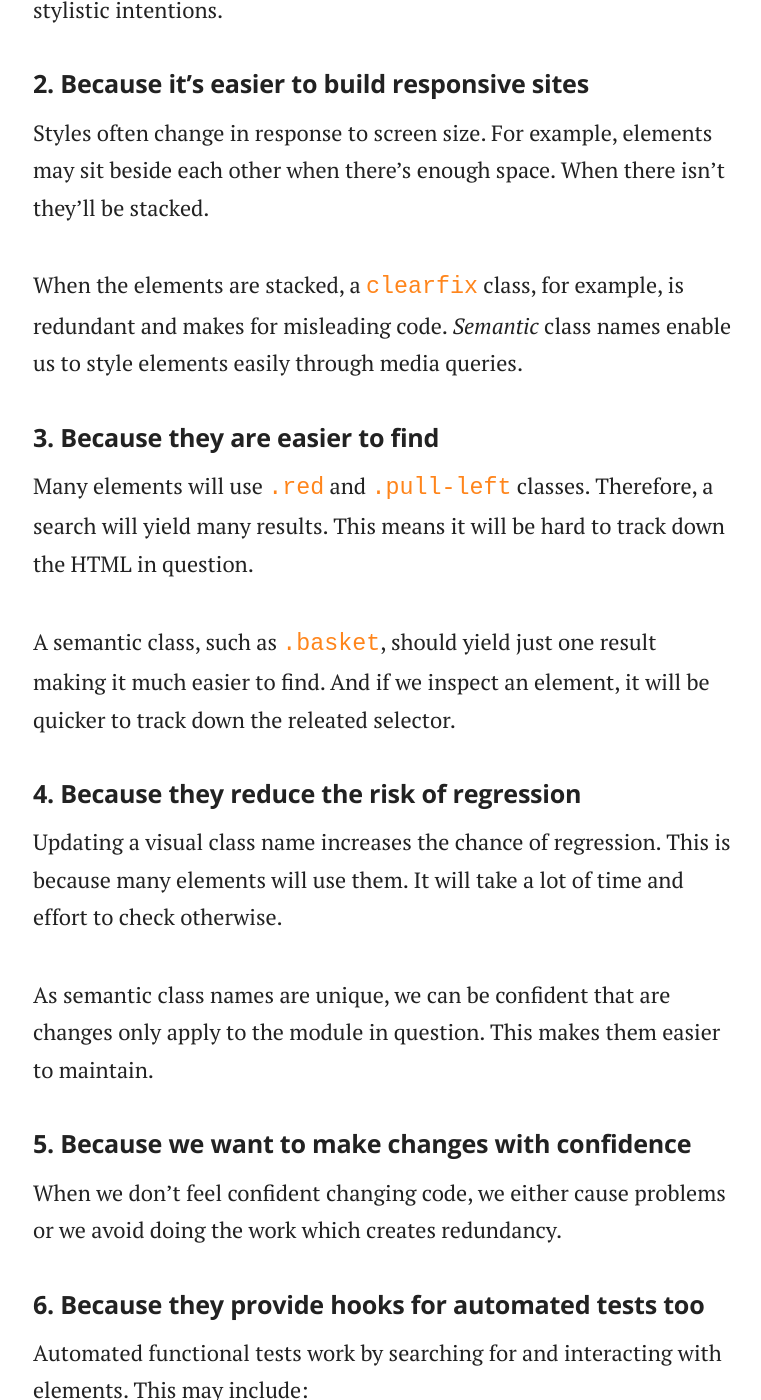
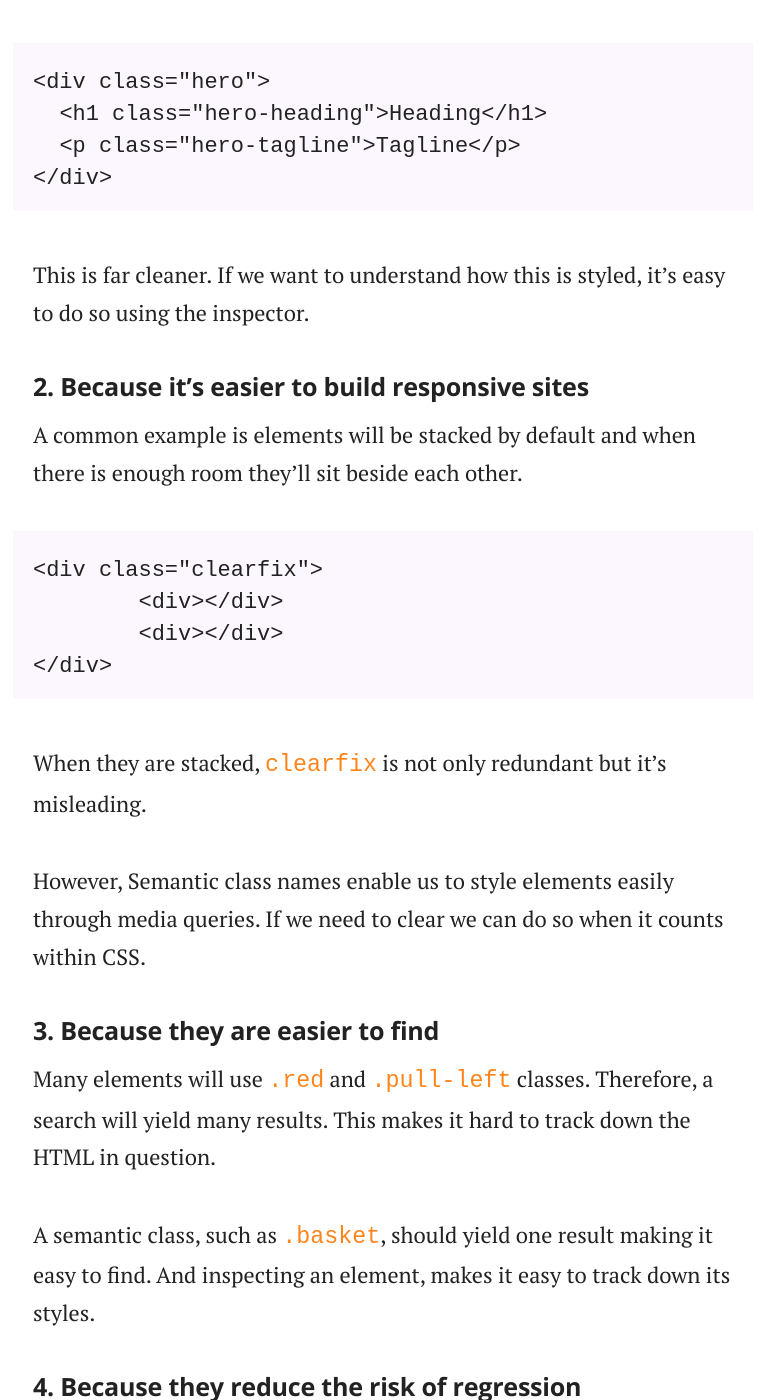
Before and after one commit to adamsilver/maintainablecss.com-jekyll, a Jekyll site: the page built from _chapters/02-semantics.md, in a window 1280 px wide and 1400 px high, scrolled down 2557 px. Shown: the whole window, without its empty margins (257-1018 px from the left). Built offline with Jekyll 4.4.1, drawn with Linux system fonts in a browser that asks for light colours; some of the changed text lies outside the part shown.

Commit message:
Updates to semantics

```diff
--- a/_chapters/02-semantics.md
+++ b/_chapters/02-semantics.md
@@ -17,7 +17,7 @@ What's not quite so obvious is the values we use for classes. This is important
 > &ldquo;There are only two hard things in Computer Science: cache invalidation and naming things.&rdquo;
 <br>&mdash; <cite>Phil Karlton</cite>
 
-It's important to name elements well. We humans aren't so good at understanding abbreviated, non-semantic abstractions.
+If naming something is hard, then it's important to think about it and do it well. We're not so good at understanding abbreviated, non-semantic abstractions.
 
 ## Good and bad class names
 
@@ -33,51 +33,60 @@ Here are some examples of semantic and non-semantic class names:
 	<div class="product">
 	<div class="searchResults">
 
-Non semantic classes don't tell us *what* the HTML represents. At *most*, they give us an idea of what elements *look* like.
+Non semantic classes don't tell us *what* the HTML represents. At *most*, they give us an idea of what elements *look* like. Atomic, visual, behavioural and  utility classes all forms of non semantic classes.
 
 Semantic classes don't tell us what they look like, but that's okay. That's what CSS is for. Semantic class names mean something to HTML, CSS, Javascript and automated functional tests.
 
-There are many reasons why semantic class names are advantageous:
+There are many reasons why we should use semantic classes are advantageous:
 
 ## 1. Because they are easy to understand
 
-Here's a real world example using atomic classes:
+This is best explained with a *real* example. Here's a module of HTML using atomic classes.
 
 	<div class="pb3 pb4-ns pt4 pt5-ns mt4 black-70 fl-l w-50-l">
 	  <h1 class="f4 fw6 f1-ns lh-title measure mt0">Heading</h1>
 	  <p class="f5 f4-ns fw4 b measure dib-m lh-copy">Tagline</p>
 	</div>
 
-Here's the same thing with semantic classes:
+Not only do we need to mentally map these abbreviations (assuming we know what they mean in the first place), but we need to wade through a load of classes just to work out what's going on. The content itself is somewhat obfuscated.
+
+Here's the same thing using semantic classes:
 
 	<div class="hero">
 	  <h1 class="hero-heading">Heading</h1>
 	  <p class="hero-tagline">Tagline</p>
 	</div>
 
-Semantic classes are easy to read. On the other hand, atomic classes are  hard to read. At best they give us a vague understanding of their stylistic intentions.
+This is far cleaner. If we want to understand how this is styled, it's easy to do so using the inspector.
 
 ## 2. Because it's easier to build responsive sites
 
-Styles often change in response to screen size. For example, elements may sit beside each other when there's enough space. When there isn't they'll be stacked.
+A common example is elements will be stacked by default and when there is enough room they'll sit beside each other.
 
-When the elements are stacked, a `clearfix` class, for example, is redundant and makes for misleading code. *Semantic* class names enable us to style elements easily through media queries.
+	<div class="clearfix">
+		<div></div>
+		<div></div>
+	</div>
+
+When they are stacked, `clearfix` is not only redundant but it's misleading.
+
+However, Semantic class names enable us to style elements easily through media queries. If we need to clear we can do so when it counts within CSS.
 
 ## 3. Because they are easier to find
 
-Many elements will use `.red` and `.pull-left` classes. Therefore, a search will yield many results. This means it will be hard to track down the HTML in question.
+Many elements will use `.red` and `.pull-left` classes. Therefore, a search will yield many results. This makes it hard to track down the HTML in question.
 
-A semantic class, such as `.basket`, should yield just one result making it much easier to find. And if we inspect an element, it will be quicker to track down the releated selector.
+A semantic class, such as `.basket`, should yield one result making it easy to find. And inspecting an element, makes it easy to track down its styles.
 
 ## 4. Because they reduce the risk of regression
 
-Updating a visual class name increases the chance of regression. This is because many elements will use them. It will take a lot of time and effort to check otherwise.
+Updating a visual class name increases the chance of regression because many elements will use them. It will take a lot of time and effort to check otherwise.
 
-As semantic class names are unique, we can be confident that are changes only apply to the module in question. This makes them easier to maintain.
+As semantic class names are unique, any changes we make will only apply to the module in question. This is much easier.
 
 ## 5. Because we want to make changes with confidence
 
-When we don't feel confident changing code, we either cause problems or we  avoid doing the work which creates redundancy.
+When we don't feel confident making changes, we either cause problems or we  avoid doing the work which creates redundancy.
 
 ## 6. Because they provide hooks for automated tests too
 
@@ -99,7 +108,7 @@ Semantic class names are useful for Javascript too. We can't use visual class na
 
 If we name something based on what it is, we won't have to update the HTML again. A heading is always a heading, no matter what it *looks* like.
 
-The styling might change but this only requires a CSS update. This is known as Loose Coupling which improves maintainability.
+The styling might change but this only requires a CSS update. This is known as *loose coupling* which improves maintainability.
 
 ## 9. Because they are easier to debug
 
@@ -113,7 +122,7 @@ On using the class attribute, HTML5 specs say in 3.2.5.7:
 
 ## 11. Because they encourage lean HTML
 
-When we use semantic class names, the HTML will be smaller. The CSS might get bigger but it's cacheable.
+The use of semantic classes results in smaller HTML. The CSS may increase in size, but it's cacheable.
 
 <!--## Because visual class names might declare the same property!
 
```
Also changed, not shown: other parts of _chapters/02-semantics.md (+1 -1 lines).
